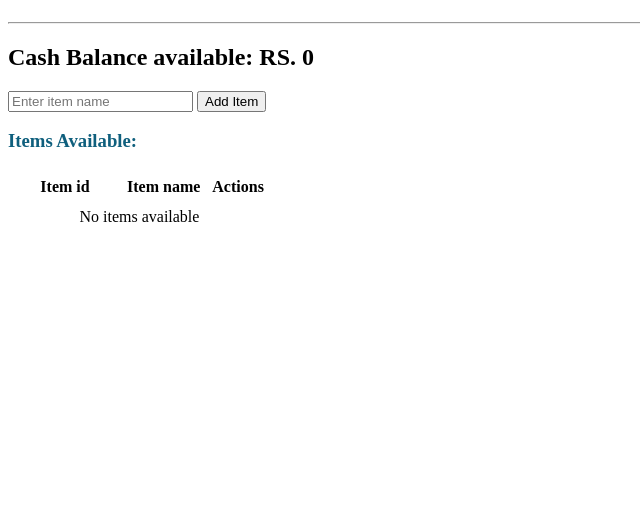
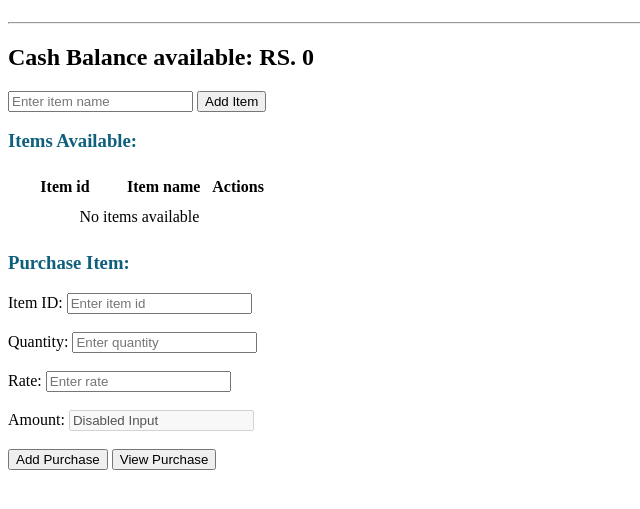
Before and after one commit to Vishnu1670/Namakaddai, a Flask app: page /home in a window 1280 px wide. Shown: the part 58-567 px from the top of the page, without its empty margins (0-640 px from the left). Run offline with Flask 3, Linux system fonts and the light colour scheme.

Commit message:
Edit route and purchase_page route

```diff
--- a/main.py
+++ b/main.py
@@ -1,8 +1,9 @@
 from flask import Flask,jsonify,render_template,request,redirect,flash
 from models import db,create_tables,Company,Item,Purchase,Sales
 from flask_migrate import Migrate
-
+#store the flask in a variable
 app = Flask(__name__)
+#The secret key to that prevent the others from editing the flash message
 app.secret_key = "namma_kadai_secret_key"
 
 # ✅ DATABASE CONFIGURATION
@@ -56,6 +57,114 @@ def delete_item(item_id):
 
     return jsonify({"message": "Item deleted successfully"}), 200
 
+
+@app.route('/home/edit/<int:item_id>', methods=['GET', 'POST'])
+def edit_item(item_id):
+    item = Item.query.get(item_id)
+
+    if request.method == "POST":
+        new_name = request.form.get("item_input")
+
+        if not new_name or new_name.strip() == "":
+            flash("Item name cannot be empty!", "error")
+            return redirect(f"/home/edit/{item_id}")
+
+        item.item_name = new_name
+        db.session.commit()
+
+        flash("Item updated successfully!", "success")
+        return redirect('/home')
+
+    return render_template('edit.html', item=item)
+
+
+
+
+@app.route('/purchase', methods=['GET'])
+def get_purchase_page():
+    purchases = Purchase.query.all() #fetch all purchase records
+    return render_template('purchase.html', purchases=purchases)
+
+
+
+if __name__ == "__main__":
+    app.run(debug=True)
+
+
+
+
+
+
+
+
+
+
+
+
+
+
+
+
+
+
+
+
+
+
+
+
+
+
+
+
+
+
+
+
+
+
+
+
+
+
+
+
+
+
+
+
+
+
+
+
+
+
+
+
+
+
+
+
+
+
+
+
+
+
+
+
+
+
+
+
+
+
+
+
+
+
+
+
 # @app.route('/home',methods = ['GET'])
 # def home():
 #     existing = Company.query.filter_by(company_name="Namma Kadai").first()
@@ -71,8 +180,3 @@ def delete_item(item_id):
 
 #         result.sort(key=lambda x: x["id"])
 #     return render_template('index.html', name=existing.company_name, balance=existing.cash_balance, items=result)
-
-
-
-if __name__ == "__main__":
-    app.run(debug=True)
--- a/static/js/main.js
+++ b/static/js/main.js
@@ -1,53 +1,44 @@
+document.addEventListener("DOMContentLoaded", function () {
 
-
-document.addEventListener("DOMContentLoaded", function() { //to add item
-
+    // ADD ITEM
     const addBtn = document.getElementById("add_btn");
+    const inputBox = document.querySelector("input[name='item_input']");
 
     if (addBtn) {
-        addBtn.addEventListener("click", function() {
-            alert("Item added successfully!");
+        addBtn.addEventListener("click", function (event) {
+
+            if (inputBox.value.trim() === "") {
+                alert("Item name cannot be empty!");
+                event.preventDefault();
+            } else {
+                alert("Item added successfully!");
+            }
+
         });
     }
 
-});
 
-document.addEventListener("DOMContentLoaded", function () { // to stop user to add empty text
-
-    const addBtn = document.getElementById("add_btn");
-    const inputBox = document.querySelector("input[name='item_input']");
-
-    addBtn.addEventListener("click", function (event) {
-
-        if (inputBox.value.trim() === "") {
-            alert("Item name cannot be empty!");
-            event.preventDefault();  // stop form submission
-        }
-
-    });
-
-});
-
-document.addEventListener("DOMContentLoaded", function () { // delete button
-
+    // DELETE ITEM
     const deleteButtons = document.querySelectorAll(".del-btn");
 
-    deleteButtons.forEach(button => {
+    deleteButtons.forEach(function (button) {
         button.addEventListener("click", function () {
 
             const itemId = this.getAttribute("data-id");
 
             if (confirm("Are you sure you want to delete this item?")) {
 
-                fetch(`/home/delete/${itemId}`, {
+                fetch("/home/delete/" + itemId, {
                     method: "DELETE"
                 })
-                .then(response => response.json())
-                .then(data => {
+                .then(function (response) {
+                    return response.json();
+                })
+                .then(function (data) {
                     alert(data.message);
                     location.reload();
                 })
-                .catch(error => {
+                .catch(function () {
                     alert("Something went wrong!");
                 });
 
@@ -56,4 +47,17 @@ document.addEventListener("DOMContentLoaded", function () { // delete button
         });
     });
 
+
+    // EDIT ITEM
+    const editButtons = document.querySelectorAll(".edit-btn");
+
+    editButtons.forEach(function (button) {
+        button.addEventListener("click", function () {
+
+            const itemId = this.getAttribute("data-id");
+            window.location.href = "/home/edit/" + itemId;
+
+        });
+    });
+
 });
--- a/templates/index.html
+++ b/templates/index.html
@@ -54,6 +54,7 @@
                         <td>
                             {{ item.actions }}
                             <button class="del-btn" data-id="{{ item.item_id }}">Delete</button>
+                            <button class="edit-btn" data-id="{{ item.item_id }}">Edit</button>
                         </td>
                     </tr>
                         {% endfor %}
@@ -65,3 +66,23 @@
                 </tbody>
             </table>
         </div>
+         <div class="right">
+            <form id="purchaseForm" class="card" method="POST">
+                <h3 style="color: #0f5f7d;">Purchase Item:</h3>
+
+                <label for="purchase_item_id">Item ID:</label>
+                <input type="number" id="purchase_item_id" name="item_id" placeholder="Enter item id" required><br><br>
+
+                <label for="purchase_qty">Quantity:</label>
+                <input type="number" id="purchase_qty" name="qty" placeholder="Enter quantity"><br><br>
+
+                <label for="purchase_rate">Rate:</label>
+                <input type="number" id="purchase_rate" name="rate" placeholder="Enter rate"><br><br>
+
+                <label for="purchase_amount">Amount:</label>
+                <input id="purchase_amount" name="amount" readonly value="Disabled Input" disabled><br><br>
+
+                <button class="action-btn" id="add-purchase-btn" type="button">Add Purchase</button>
+                <button class="action-btn" type="button" onclick="window.location.href='/purchase'">View Purchase</button>
+
+            </form>
```
Also changed, not shown: templates/edit.html (added, +29 -0 lines), templates/purchase.html (added, +31 -0 lines).
